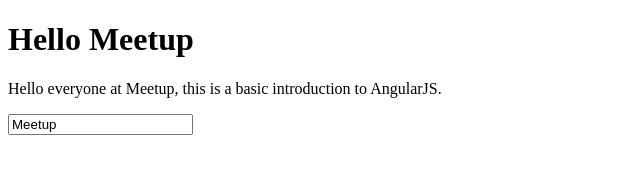
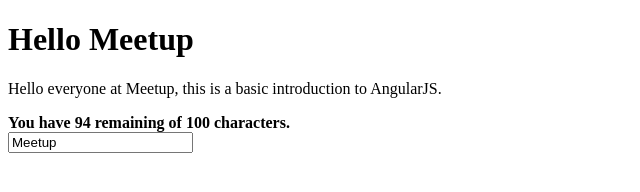
Before and after one commit to RichGuk/AngularJS-demo, a plain HTML site: page index.html in a window 1280 px wide. Shown: the whole page, without its empty margins (0-640 px from the left). Drawn offline with nearby package versions, Linux system fonts and the light colour scheme.

Commit message:
Example of expressions within the bindings.

```diff
--- a/index.html
+++ b/index.html
@@ -17,7 +17,9 @@
     <p>Hello everyone at {{place}}, this is a basic introduction to AngularJS.</p>
 
     <p>
-      <input name="place" data-ng-model="place">
+      <b>You have {{100 - place.length}} remaining of 100 characters.</b>
+      <br>
+      <input name="place" data-ng-model="place" maxlength="100">
     </p>
   </body>
 </html>
```
